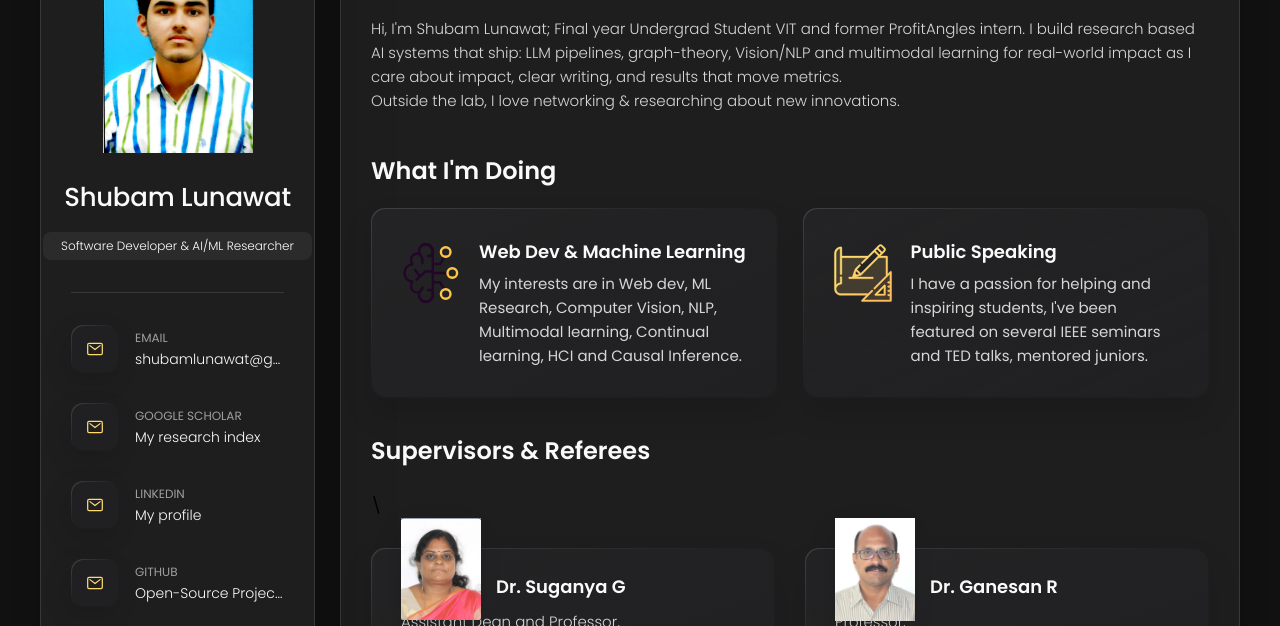
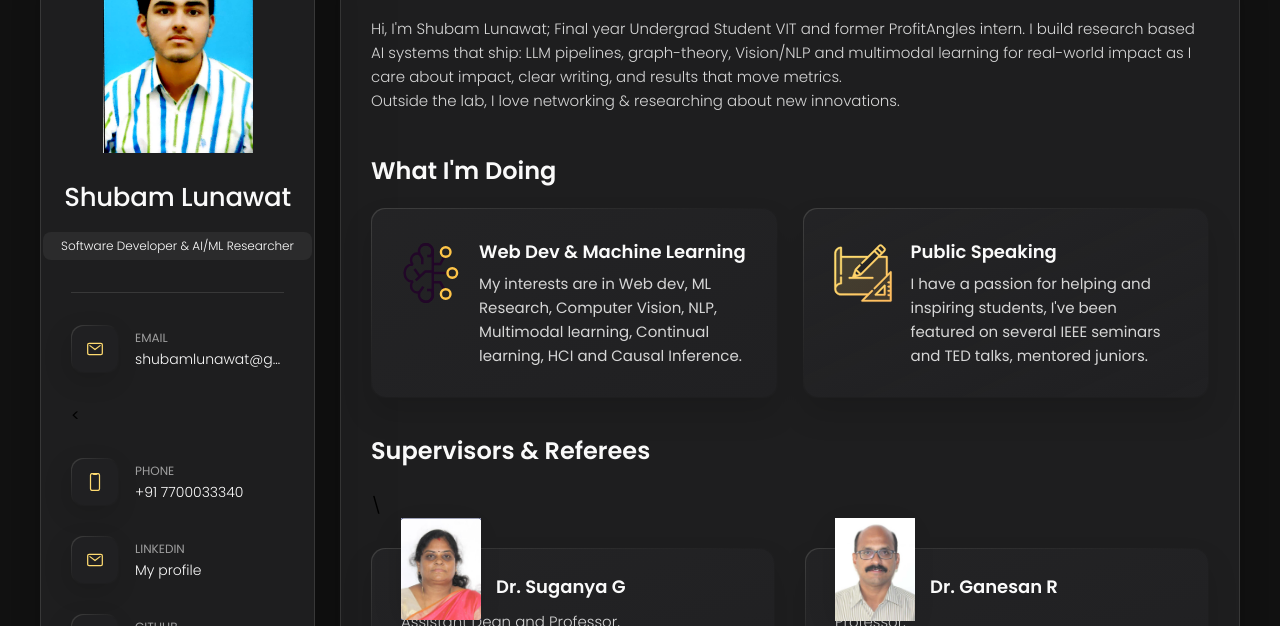
Before and after one commit to Shubam081220/portfolio, a plain HTML site: page index.html in a window 1280 px wide. Shown: the part 162-788 px from the top of the page. Drawn offline with nearby package versions, Linux system fonts and the light colour scheme.

Commit message:
Update index.html

```diff
--- a/index.html
+++ b/index.html
@@ -82,7 +82,7 @@
 
           </li>
 
-          <!-- <li class="contact-item">
+          <<li class="contact-item">
 
             <div class="icon-box">
               <ion-icon name="phone-portrait-outline"></ion-icon>
@@ -94,9 +94,9 @@
               <a href="tel:+917700033340" class="contact-link">+91 7700033340</a>
             </div>
 
-          </li> -->
-
-          <li class="contact-item">
+          </li>
+
+          <!-- <li class="contact-item">
 
             <div class="icon-box">
               <ion-icon name="mail-outline"></ion-icon>
@@ -108,7 +108,7 @@
               <a href="https://scholar.google.com/citations?user=xeCv5E0AAAAJ&hl=en" class="contact-link">My research index</a>
             </div>
 
-          </li>
+          </li> -->
 
           <!-- <li class="contact-item">
 
```
